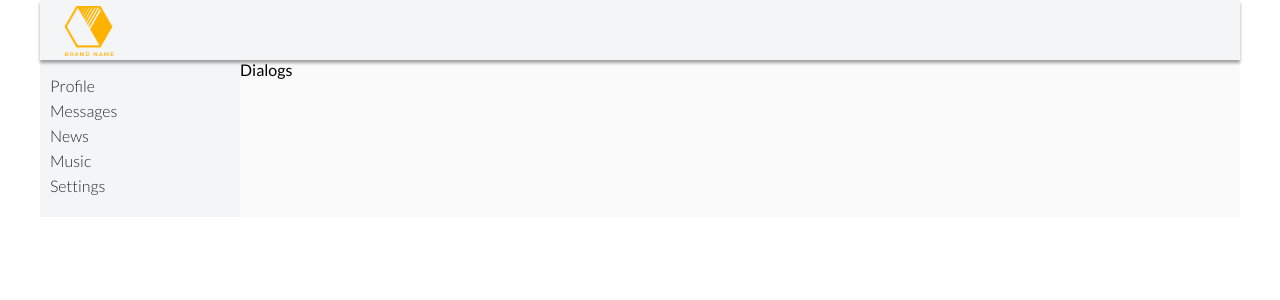
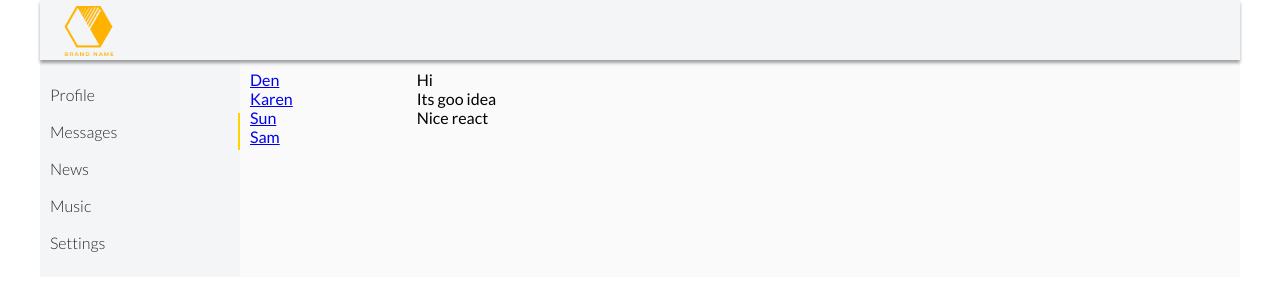
Before and after one commit to JulOleks/Social_network, a React (Create React App) app: page /dialogs in a window 1280 px wide. Shown: the top 300 px of the page. Built offline with nearby package versions, Linux system fonts and the light colour scheme.

Commit message:
add navlinks to dialogs name

```diff
--- a/src/components/Dialogs/Dialogs.jsx
+++ b/src/components/Dialogs/Dialogs.jsx
@@ -1,8 +1,20 @@
 import React from "react";
+import {NavLink} from "react-router-dom"
 
 const Dialogs = (props)=>{
-	return(<div>
-		Dialogs
+	return(
+	<div className="dialogs">
+		<div className="dialogs__items">
+			<div className="item active"><NavLink to="/dialogs/1">Den</NavLink></div>
+			<div className="item"><NavLink to="/dialogs/2">Karen</NavLink></div>
+			<div className="item"><NavLink to="/dialogs/3">Sun</NavLink></div>
+			<div className="item"><NavLink to="/dialogs/4">Sam</NavLink></div>
+		</div>
+		<div className="dialogs__messages">
+			<div className="message">Hi</div>
+			<div className="message">Its goo idea</div>
+			<div className="message">Nice react</div>
+		</div>
 	</div>
 
 	)
--- a/src/components/Navbar/Navbar.jsx
+++ b/src/components/Navbar/Navbar.jsx
@@ -4,7 +4,7 @@ const Navbar = () => {
   return (
     <nav className="nav">
       <ul className="nav-items">
-        <li className="active nav-items__item">
+        <li className="nav-items__item">
           <NavLink
             to="/profile"
 
--- a/src/css/App.css
+++ b/src/css/App.css
@@ -50,17 +50,19 @@ body {
   padding-left: 10px;
 }
 
-.nav .nav-items__item {
-  height: 25px;
-}
-
 .nav .nav-items__item a {
+  display: block;
   color: #282828;
   text-decoration: none;
   font-weight: lighter;
+  padding: 9px 0;
 }
 
 .nav .nav-items__item:hover {
+  border-right: 2px solid #ffd200;
+}
+
+.nav .active {
   border-right: 2px solid #ffd200;
 }
 
@@ -80,4 +82,23 @@ body {
   width: 100px;
   border-radius: 50%;
 }
+
+.dialogs {
+  display: -ms-grid;
+  display: grid;
+  -ms-grid-columns: 2fr 10fr;
+      grid-template-columns: 2fr 10fr;
+}
+
+.dialogs__items {
+  padding: 10px;
+}
+
+.dialogs__items .active {
+  color: #ffd200;
+}
+
+.dialogs__messages {
+  padding: 10px;
+}
 /*# sourceMappingURL=App.css.map */
--- a/src/sass/App.sass
+++ b/src/sass/App.sass
@@ -40,16 +40,18 @@ body
 
 		&__item
 
-			height: 25px
+
 			a
+				display: block
 				color: $fontcolor
 				text-decoration: none
 				font-weight: $fontW
+				padding: 9px 0
 
 			&:hover
 				border-right: 2px solid #ffd200
-	// .active
-	// 	border-right: 2px solid #ffd200
+	.active
+		border-right: 2px solid #ffd200
 
 .content
 	grid-area: c
@@ -72,3 +74,16 @@ body
 	.post__img
 		width: 100px
 		border-radius: 50%
+
+.dialogs
+	display: grid
+	grid-template-columns: 2fr 10fr
+	&__items
+		padding: 10px
+		.active
+			color:#ffd200
+		item
+
+	&__messages
+		padding: 10px
+		message
```
Also changed, not shown: 1 other file (tests, documents, lock files or other folders).
